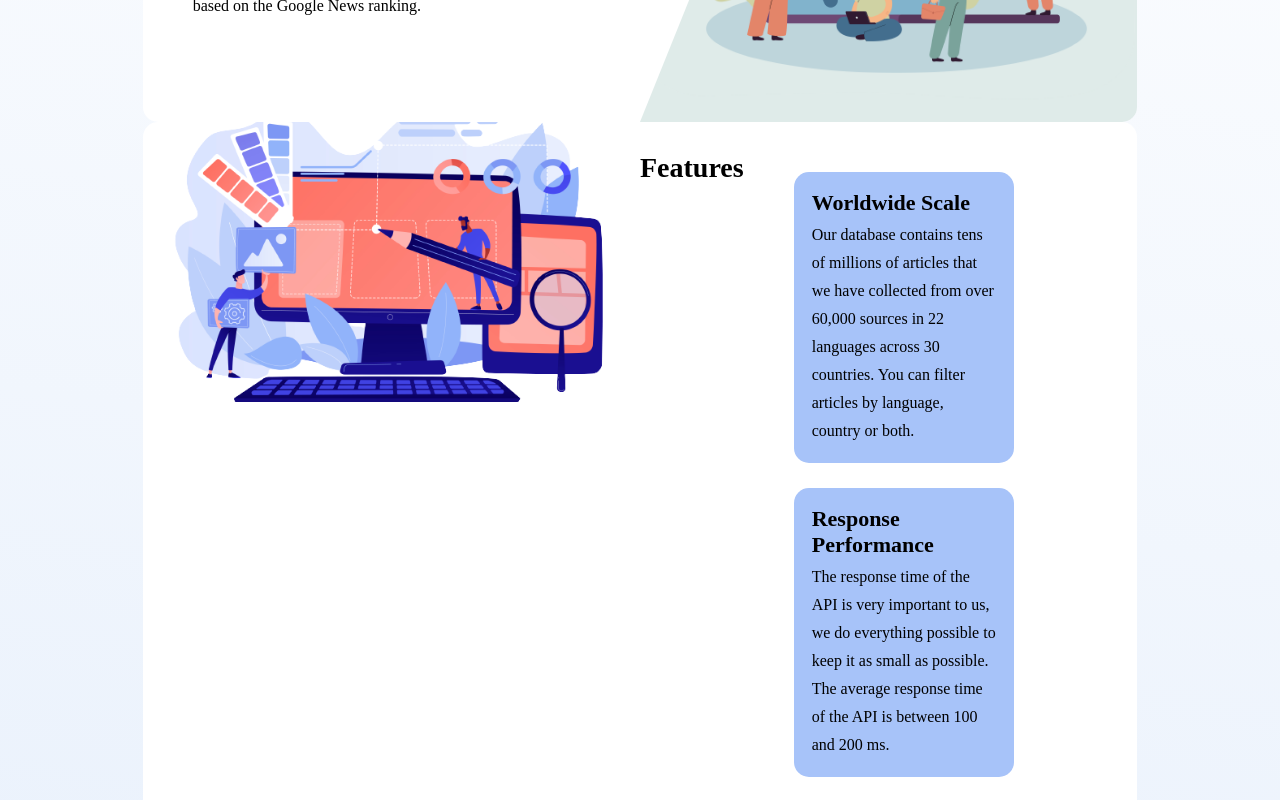
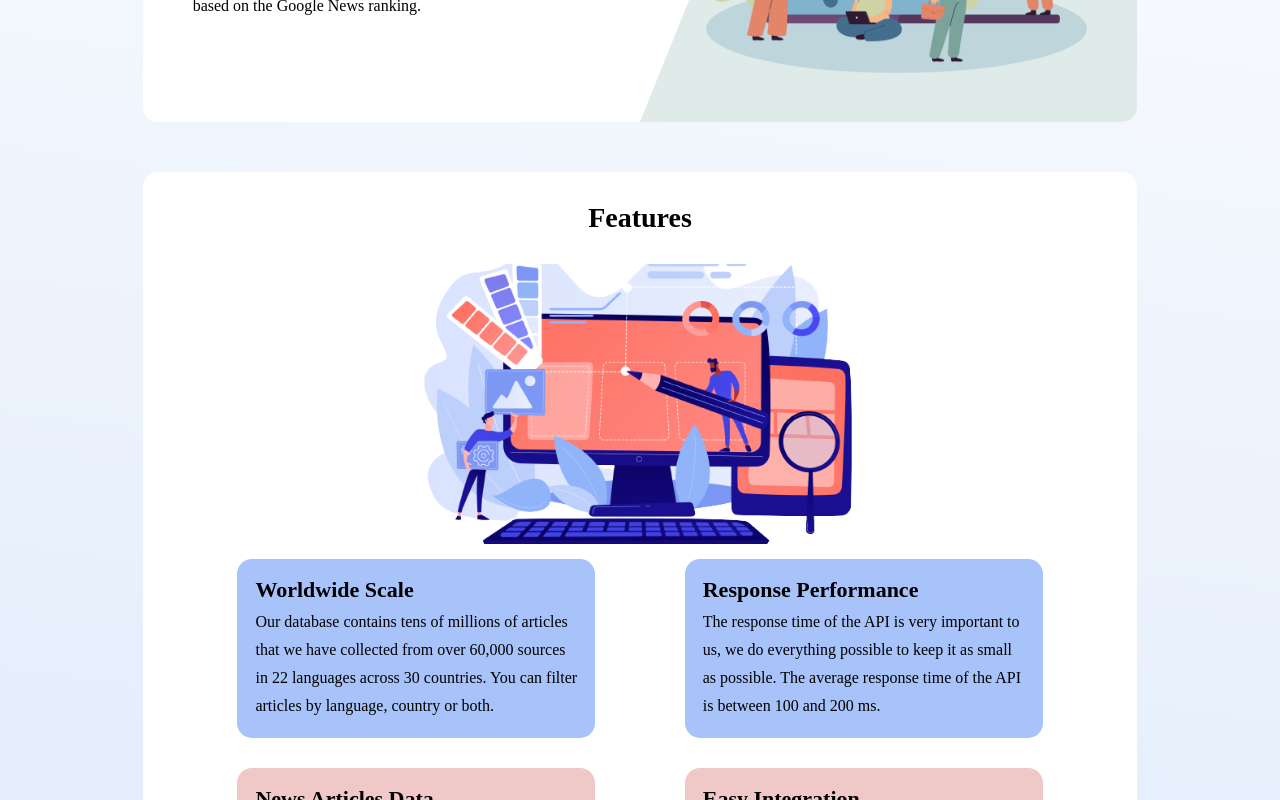
Before and after one commit to PercaysoRecruitment/pe3-soc_cohort_8-hkmarcoot, a React (Create React App) app in the folder newsapp/: page / in a window 1280 px wide. Shown: the part 500-1300 px from the top of the page. Built offline with nearby package versions, Linux system fonts and the light colour scheme; no server answers; a web font is replaced by a local one.

Commit message:
add feature section for desktop version

```diff
--- a/newsapp/src/FeatureSection.js
+++ b/newsapp/src/FeatureSection.js
@@ -1,8 +1,10 @@
 export default function FeatureSection() {
   return (
+    <div>
       <div className="feature-section">
+        <h2 className="feature-header">Features</h2>
         <div className="feature-section-img"></div>
-      <h2 className="feature-header">Features</h2>
+
         <div className="feature-block-container">
           <div className="feature-block feature-bg-blue">
             <div className="feature-block-text">
@@ -29,9 +31,9 @@ export default function FeatureSection() {
               <h4>News Articles Data</h4>
               <p>
                 We use advanced extraction techniques to retrieve the different
-              attributes that make up an article. Data quality is our number one
-              concern and we do absolutely everything we can to ensure that it
-              is always excellent.
+                attributes that make up an article. Data quality is our number
+                one concern and we do absolutely everything we can to ensure
+                that it is always excellent.
               </p>
             </div>
           </div>
@@ -60,10 +62,11 @@ export default function FeatureSection() {
             <div className="feature-block-text">
               <h4>Historic Data</h4>
               <p>
-              The articles stored in our database are never deleted which allows
-              you to consult through the API the history of published articles
-              that we have stored over the years.
+                The articles stored in our database are never deleted which
+                allows you to consult through the API the history of published
+                articles that we have stored over the years.
               </p>
+            </div>
           </div>
         </div>
       </div>
--- a/newsapp/src/styles.css
+++ b/newsapp/src/styles.css
@@ -353,7 +353,8 @@ input[type="submit"] {
 }
 
 .feature-header {
-  margin-top: 30px;
+  margin-top: 50px;
+  margin-bottom: 30px;
   text-align: center;
 }
 
@@ -527,21 +528,32 @@ input[type="submit"] {
 
   .feature-section-img {
     display: block;
+    margin: 0 auto;
     width: 50%;
     background-size: cover;
     background-position: center;
   }
+
   .feature-section {
-    display: flex;
     background: white;
     border-radius: 15px;
   }
 
-  /* .feature-block-container {
+  .feature-header {
+    /* margin-top: 30px; */
+    padding-top: 30px;
+  }
+
+  .feature-block-container {
     display: flex;
-    flex-flow: wrap;
-  } */
+    width: 90%;
+    margin: auto;
+    flex-wrap: wrap;
+    /* flex-flow: wrap; */
+  }
   .feature-block {
-    width: 220px;
+    width: 40%;
+    margin: 15px auto;
+    /* box-sizing: border-box; */
   }
 }
```
Lines whose indentation alone changed are shown as unchanged.
